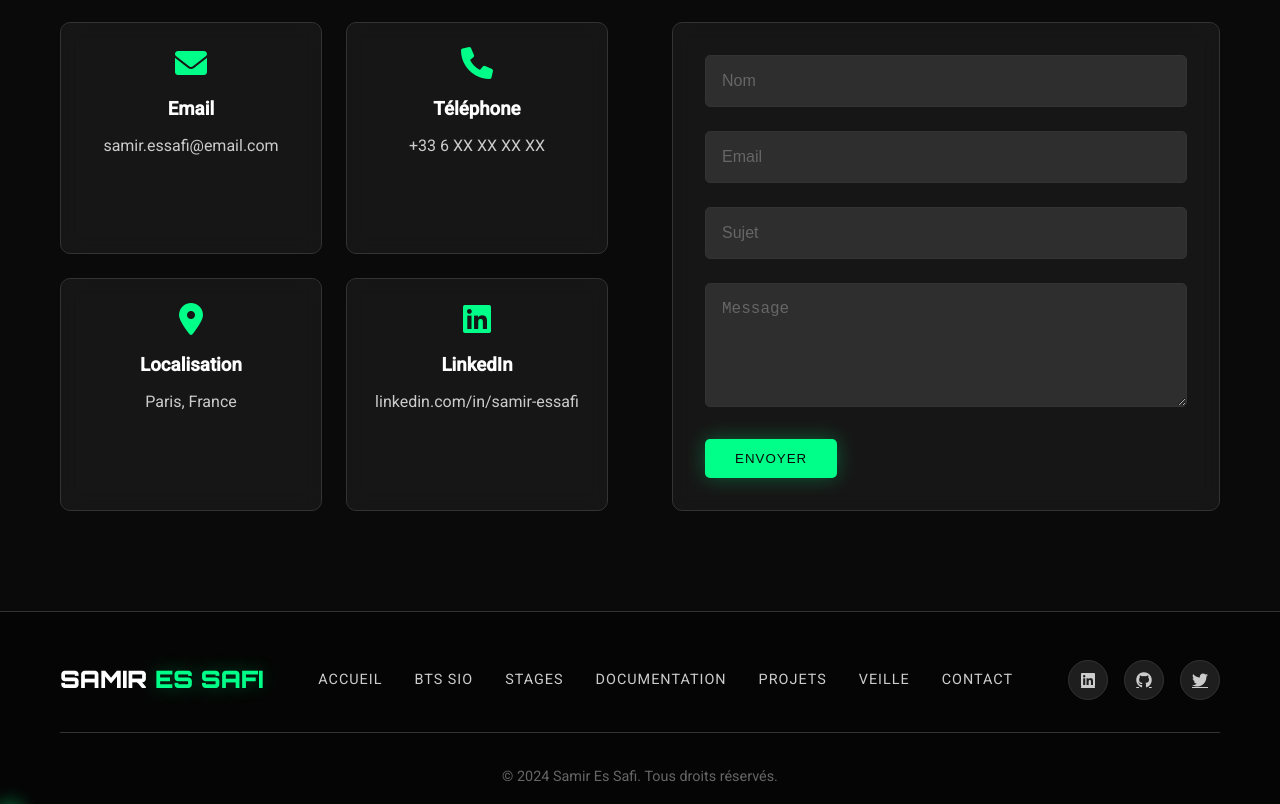
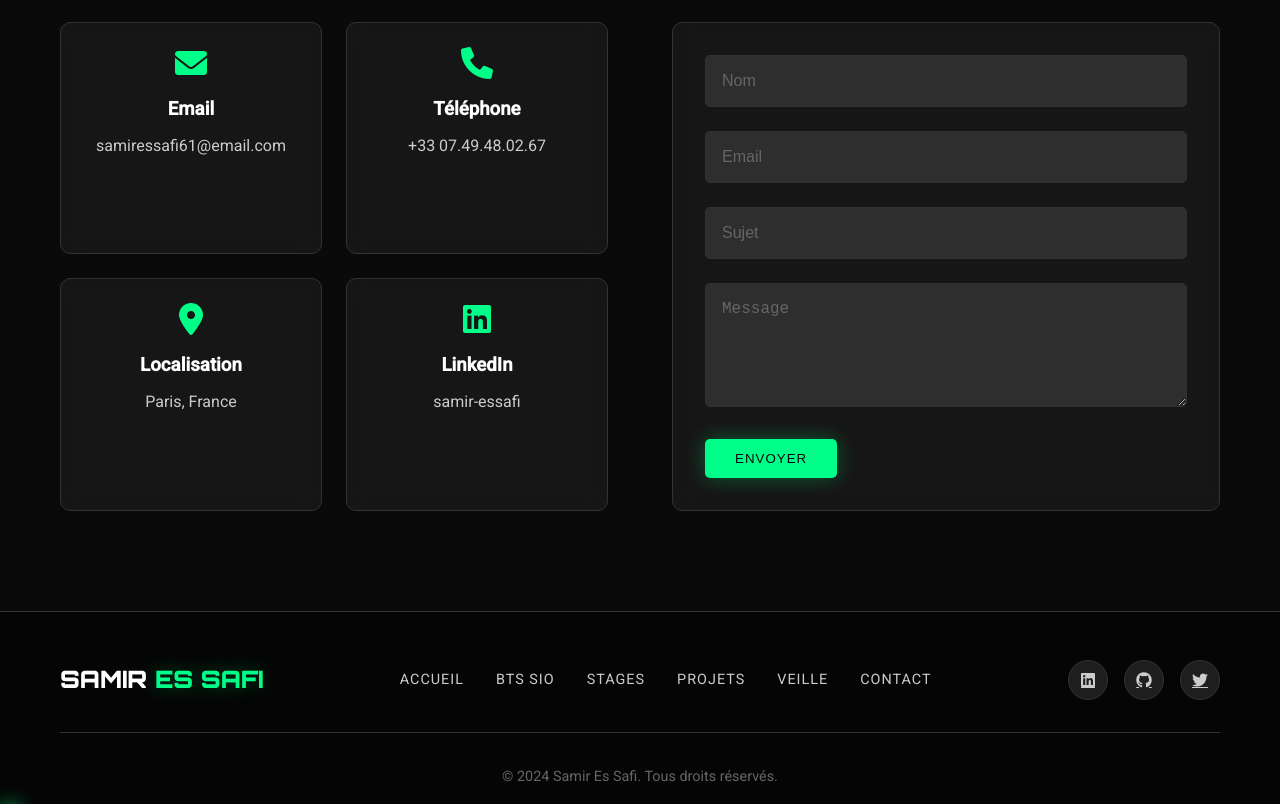
Before and after one commit to Samirsj/presentation, a plain HTML site: page index.html in a window 1280 px wide. Shown: the part 6240-7044 px from the top of the page. Drawn offline with Linux system fonts and the light colour scheme.

Commit message:
ajt info

```diff
--- a/index.html
+++ b/index.html
@@ -548,12 +548,12 @@
                     <div class="contact-card">
                         <i class="fas fa-envelope"></i>
                         <h3>Email</h3>
-                        <p>samir.essafi@email.com</p>
+                        <p>samiressafi61@email.com</p>
                     </div>
                     <div class="contact-card">
                         <i class="fas fa-phone"></i>
                         <h3>Téléphone</h3>
-                        <p>+33 6 XX XX XX XX</p>
+                        <p>+33 07.49.48.02.67</p>
                     </div>
                     <div class="contact-card">
                         <i class="fas fa-map-marker-alt"></i>
@@ -563,7 +563,7 @@
                     <div class="contact-card">
                         <i class="fab fa-linkedin"></i>
                         <h3>LinkedIn</h3>
-                        <p>linkedin.com/in/samir-essafi</p>
+                        <p>samir-essafi</p>
                     </div>
                 </div>
                 <div class="contact-form">
@@ -598,15 +598,14 @@
                 <div class="footer-nav">
                     <a href="#accueil">ACCUEIL</a>
                     <a href="#bts-sio">BTS SIO</a>
-                    <a href="#stages">STAGES</a>
-                    <a href="#documentation">DOCUMENTATION</a>
+                    <a href="#documentation">STAGES</a>
                     <a href="#projets">PROJETS</a>
                     <a href="#veille">VEILLE</a>
                     <a href="#contact">CONTACT</a>
                 </div>
                 <div class="footer-social">
-                    <a href="#"><i class="fab fa-linkedin"></i></a>
-                    <a href="#"><i class="fab fa-github"></i></a>
+                    <a href="https://www.linkedin.com/in/samir-essafi-0a56432b7/"><i class="fab fa-linkedin"></i></a>
+                    <a href="https://github.com/Samirsj"><i class="fab fa-github"></i></a>
                     <a href="#"><i class="fab fa-twitter"></i></a>
                 </div>
             </div>
```
